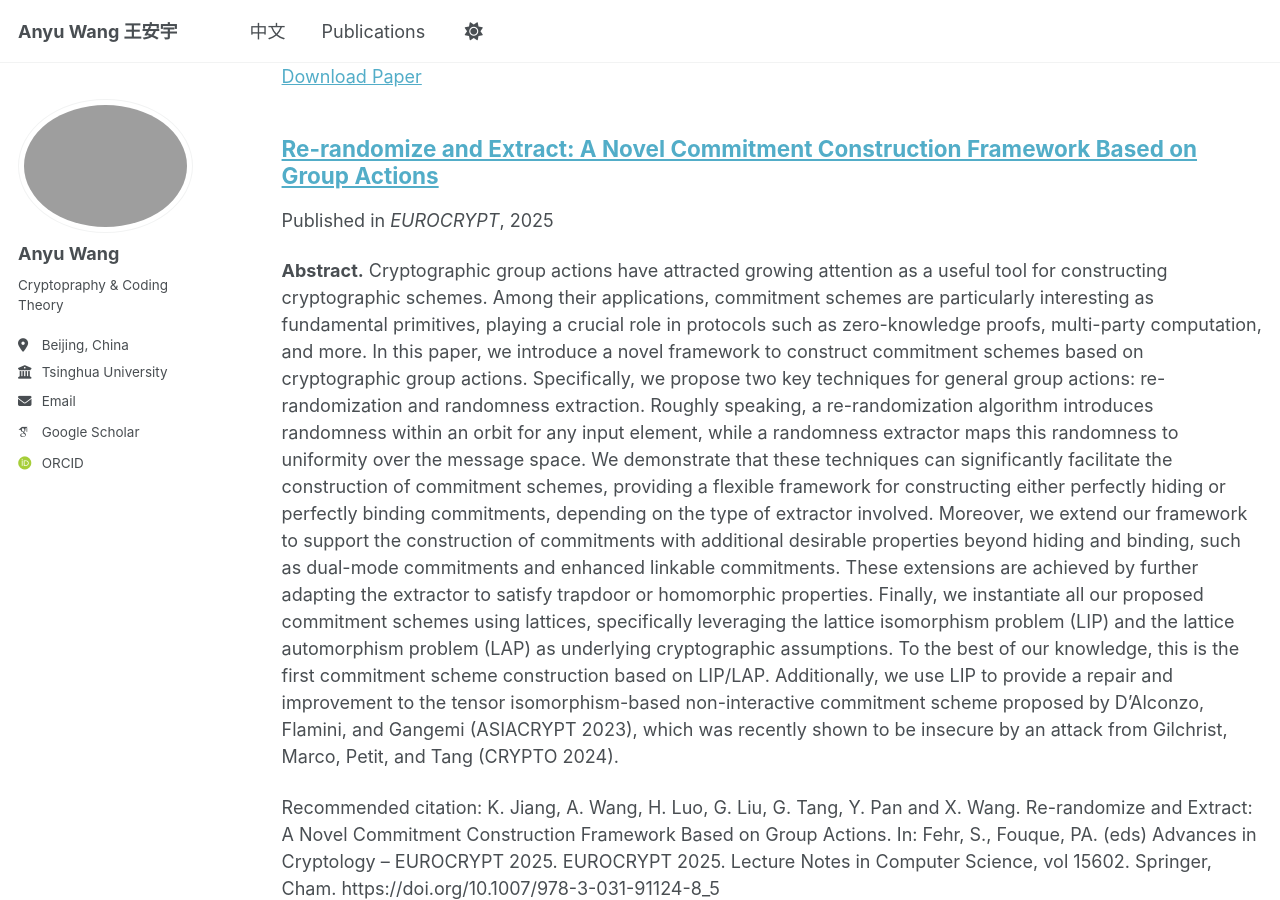
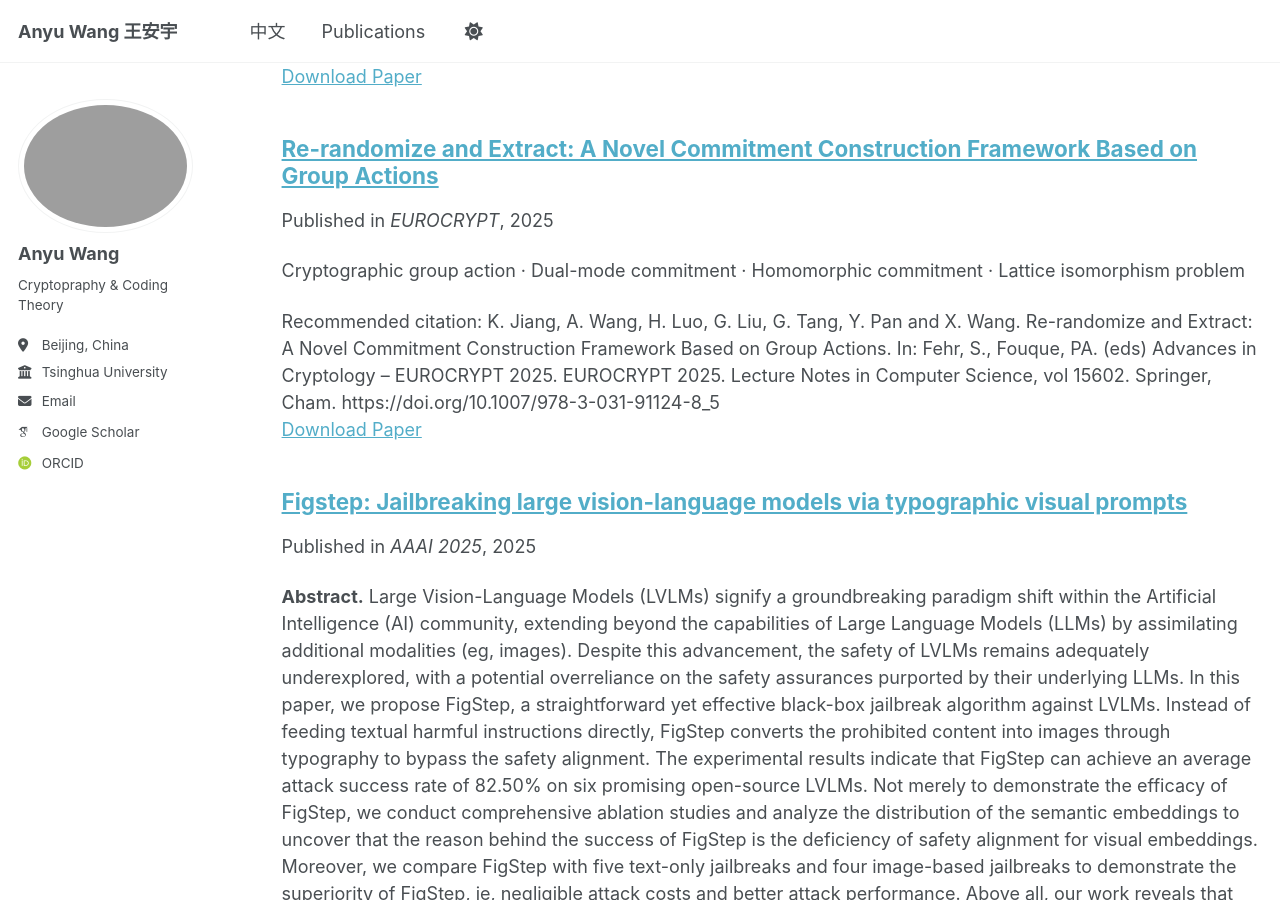
Before and after one commit to anyu-crypto/anyu-crypto.github.io, a Jekyll site: the page built from _pages/publications.html, in a window 1280 px wide and 900 px high, scrolled down 441 px. Built offline with Jekyll 4.4.1, drawn with Linux system fonts in a browser that asks for light colours; some web fonts are replaced; part of the change alters nothing that is shown.

Commit message:
modify EC paper

```diff
--- a/_publications/2025-04-28-Rerandomize-EC.md
+++ b/_publications/2025-04-28-Rerandomize-EC.md
@@ -3,7 +3,7 @@ title: "Re-randomize and Extract: A Novel Commitment Construction Framework Base
 collection: publications
 category: recent
 permalink: /publication/2025-04-28-Rerandomize-EC
-excerpt:
+excerpt:  Cryptographic group action · Dual-mode commitment · Homomorphic commitment · Lattice isomorphism problem
 date: 2025-04-28
 venue: 'EUROCRYPT'
 paperurl: 'https://eprint.iacr.org/2025/400.pdf'
```
